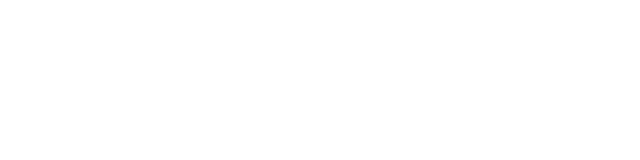
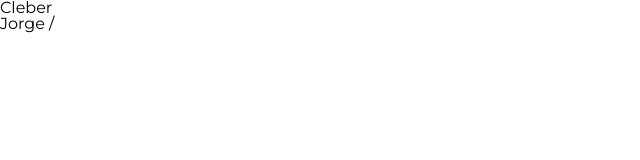
Before and after one commit to M1409/proposta-germinare, a React (Create React App) app: page /cleber/jorge in a window 1280 px wide. Before the commit this address had no page. Shown: the top 160 px of the page, without its empty margins (0-640 px from the left). Built offline with nearby package versions, Linux system fonts and the light colour scheme.

Commit message:
feat/germinare/path return function

```diff
--- a/src/App.tsx
+++ b/src/App.tsx
@@ -15,7 +15,7 @@
         {/* A <Switch> looks through its children <Route>s and
             renders the first one that matches the current URL. */}
         <Routes>
-          <Route path="/cleber" element = {<Breadcrumbs/>}>
+          <Route path="/cleber/jorge" element = {<Breadcrumbs/>}>
           </Route>
           <Route path="/" element = {<Breadcrumbs/>}>
           </Route>
--- a/src/Components/Breadcrumbs/Breadcrumbs.tsx
+++ b/src/Components/Breadcrumbs/Breadcrumbs.tsx
@@ -1,13 +1,30 @@
 import { Link } from "react-router-dom";
+import { useRouter } from "../../hooks/useRouter";
+
+export type BreadcrumbsProps = {
+
+}
 
 export function Breadcrumbs() {
 
+    const [routes] = useRouter()
+
+    function returnTest(item:any){
+        if (routes.indexOf(item) === routes.length - 1){
+            return <p> {item.label} / </p>
+        }
+
+        else{
+            return <p> {item.label} </p>
+        }
+    }
 
     return (
-        <>
-
-
-        </>
+        <div>
+            {routes.map(item => (
+                returnTest(item)
+            ))}
+        </div>
     )
 
 }
--- a/src/hooks/useRouter.tsx
+++ b/src/hooks/useRouter.tsx
@@ -1,19 +1,26 @@
 import { useMemo } from "react";
 import { useLocation } from "react-router-dom";
+
+type Path = {
+    href: string
+    label: string
+}
 
 export function useRouter(){
 
     const router = useLocation()
     const pathList = useMemo(()=> {
-        const paths:any[] = []
+        const paths:Path[] = []
         let pathing = ''
+        if (router.pathname !== '/'){
         router.pathname.slice(1, router.pathname.length).split('/').forEach(path => {
             pathing += '/'+path
             paths.push({href: pathing, label: path.replace('-', ' ').replace('-', ' ').replace(path[0], path[0].toUpperCase())})
         })
+    }
         return paths
     }, [router])
 
-    return pathList
+    return [pathList]
 
 }
```
